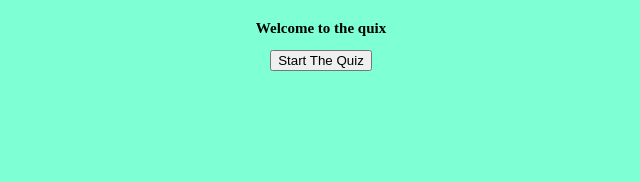
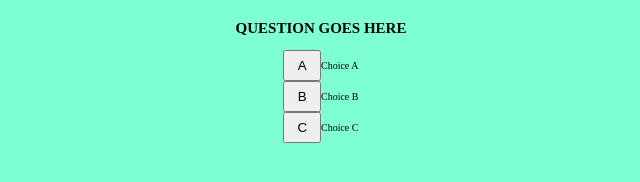
Before and after one commit to nfillip/js-fundamentals-quiz1, a plain HTML site: page index.html in a window 1280 px wide. Both pictures are taken after a click on the button "Start The Quiz". Shown: the whole page, without its empty margins (319-959 px from the left). Drawn offline with Linux system fonts and the light colour scheme.

Commit message:
used eventlistener/setAttributes to turn start page to display none and quiz page to display grid after clicking button

```diff
--- a/assets/script.js
+++ b/assets/script.js
@@ -0,0 +1,19 @@
+//GLOBAL VERIABLES
+
+//pulling from HTML ids
+var startButton = document.querySelector("#start-button");
+var startPage = document.querySelector("#start-page");
+var quizSection = document.querySelector("#quiz-section");
+var quizChoices = document.querySelector("#div-quiz");
+var resultsSection = document.querySelector("#results");
+
+startButton.addEventListener("click", displayQuiz);
+
+
+//FUNCTIONS
+function displayQuiz(){
+    console.log("hello");
+    startPage.setAttribute("style", "display: none");
+    quizSection.setAttribute("style", "display: flex; flex-direction: column; justify-content: center; align-items: center");
+    quizChoices.setAttribute("style", "display: grid; grid-template-columns: 1fr 1fr");
+}
--- a/assets/style.css
+++ b/assets/style.css
@@ -24,7 +24,7 @@ body {
 }
 
 #div-quiz {
-    display: none;
+    /* display: none; */
     /* display: flex;
     flex-direction: column;
     align-items: flex-start; */
--- a/index.html
+++ b/index.html
@@ -14,9 +14,12 @@
     <section id = "quiz-section">
         <h1>QUESTION GOES HERE</h1>
         <div id = "div-quiz">
-            <button>A</button>
-            <button>B</button>
-            <button>C</button>
+            <button id = "choiceA">A</button>
+            <p>Choice A</p>
+            <button id = "choiceB">B</button>
+            <p>Choice B</p>
+            <button id = "choiceC">C</button>
+            <p>Choice C</p>
         </div>
     </section>
     <section id = "results">
```
